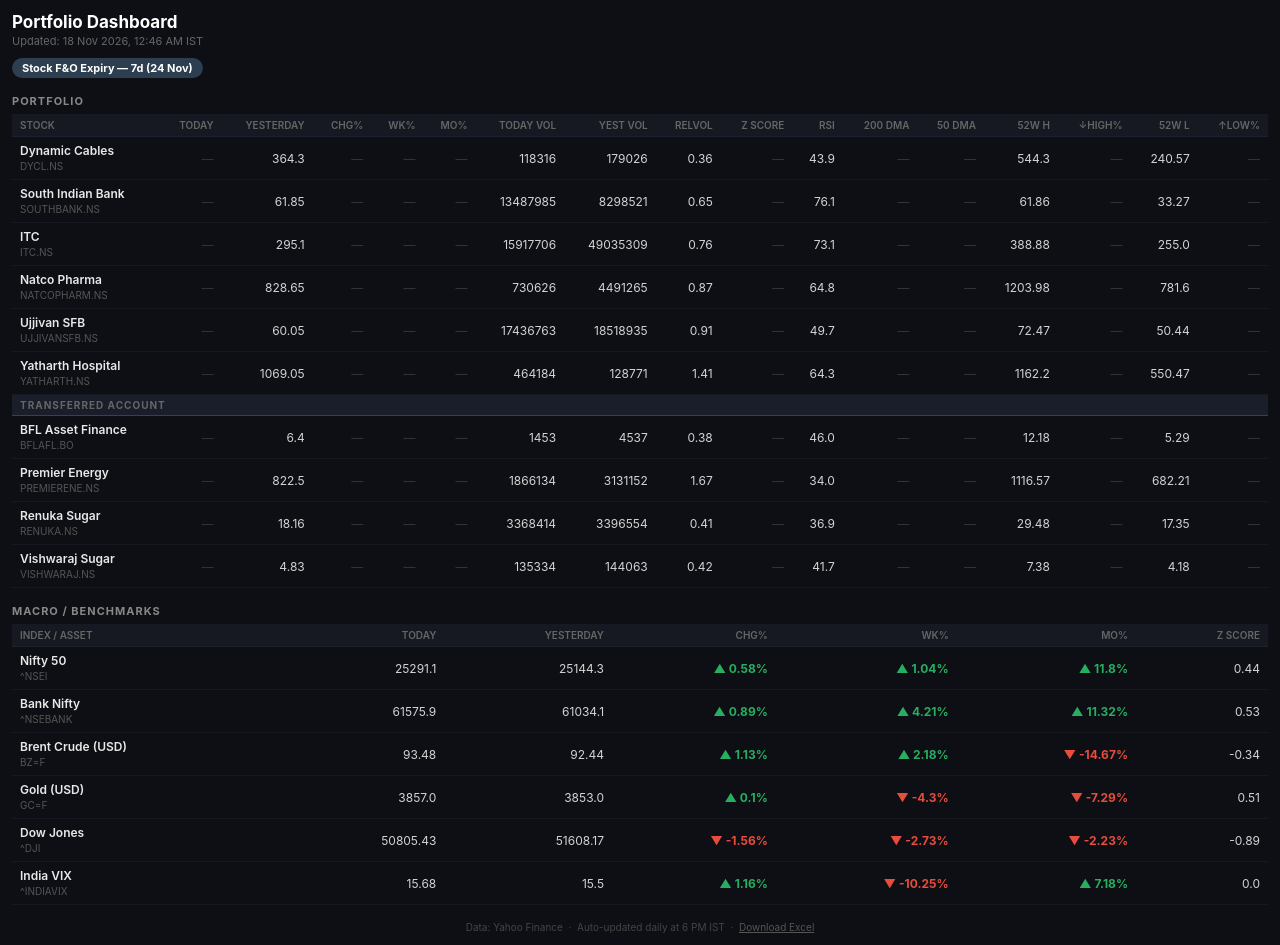
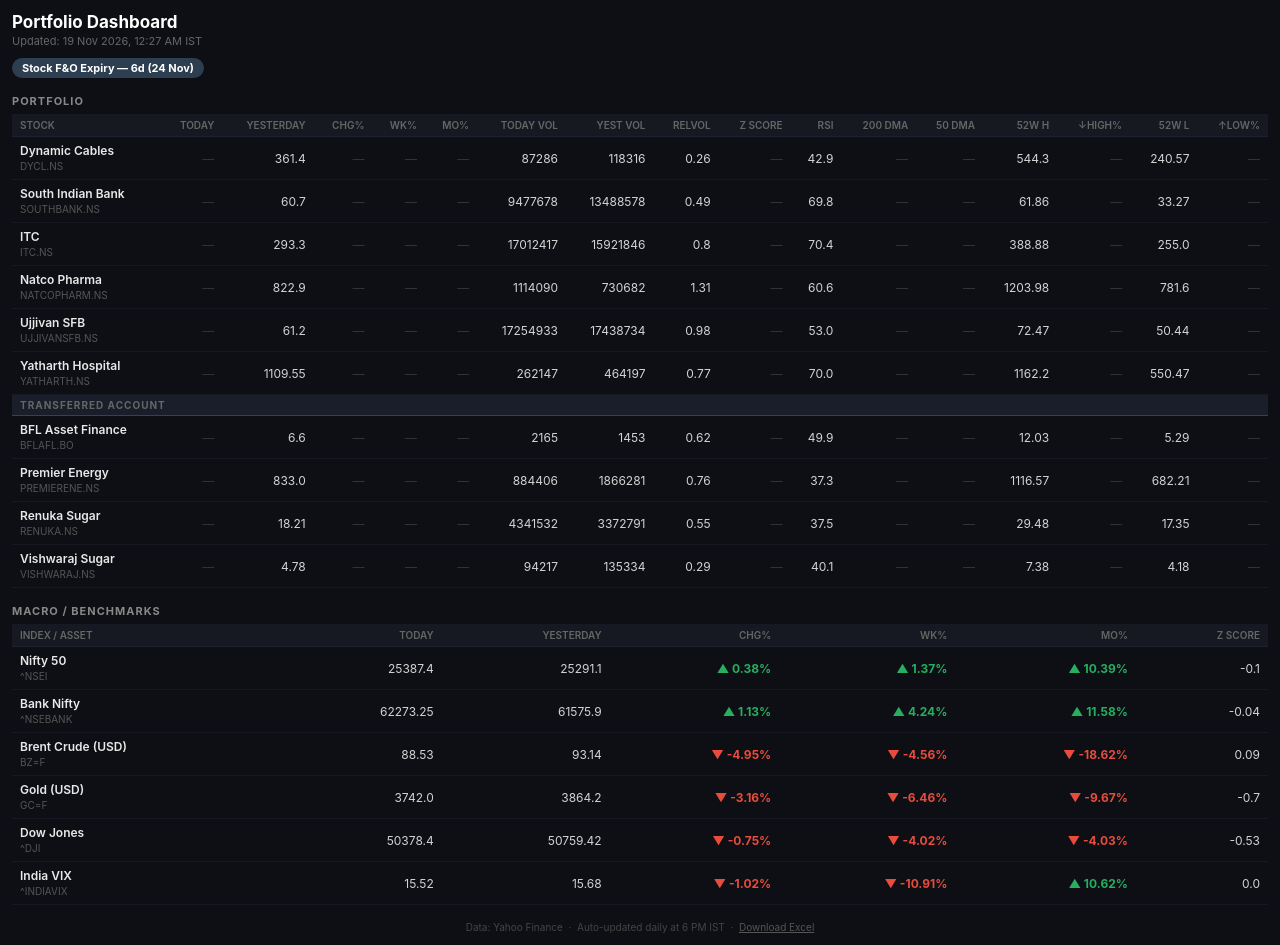
Before and after one commit to sams3011/portfolio-tracker, a plain HTML site: page docs/dashboard.html in a window 1280 px wide. Drawn offline with Linux system fonts and the light colour scheme.

Commit message:
chore: daily portfolio update 2026-11-18 [skip ci]

```diff
--- a/docs/dashboard.html
+++ b/docs/dashboard.html
@@ -39,9 +39,9 @@
 </head>
 <body>
   <h1>Portfolio Dashboard</h1>
-  <div class="sub">Updated: 18 Nov 2026, 12:46 AM IST</div>
+  <div class="sub">Updated: 19 Nov 2026, 12:27 AM IST</div>
 
-  <div class="expiry-bar"><span class="badge" style="background:#2c3e50">Stock F&O Expiry — 7d (24 Nov)</span>
+  <div class="expiry-bar"><span class="badge" style="background:#2c3e50">Stock F&O Expiry — 6d (24 Nov)</span>
 </div>
 
   <div class="sec">Portfolio</div>
@@ -56,60 +56,60 @@
     <tbody>
         <tr>
           <td class="sname">Dynamic Cables<br><small>DYCL.NS</small></td>
-          <td class="na">—</td> <td>364.3</td> <td class="na">—</td>
+          <td class="na">—</td> <td>361.4</td> <td class="na">—</td>
           <td class="na">—</td> <td class="na">—</td>
-          <td>118316</td> <td>179026</td>
-          <td>0.36</td> <td class="na">—</td> <td>43.9</td>
+          <td>87286</td> <td>118316</td>
+          <td>0.26</td> <td class="na">—</td> <td>42.9</td>
           <td class="na">—</td> <td class="na">—</td>
           <td>544.3</td> <td class="na">—</td>
           <td>240.57</td> <td class="na">—</td>
         </tr>
         <tr>
           <td class="sname">South Indian Bank<br><small>SOUTHBANK.NS</small></td>
-          <td class="na">—</td> <td>61.85</td> <td class="na">—</td>
+          <td class="na">—</td> <td>60.7</td> <td class="na">—</td>
           <td class="na">—</td> <td class="na">—</td>
-          <td>13487985</td> <td>8298521</td>
-          <td>0.65</td> <td class="na">—</td> <td>76.1</td>
+          <td>9477678</td> <td>13488578</td>
+          <td>0.49</td> <td class="na">—</td> <td>69.8</td>
           <td class="na">—</td> <td class="na">—</td>
           <td>61.86</td> <td class="na">—</td>
           <td>33.27</td> <td class="na">—</td>
         </tr>
         <tr>
           <td class="sname">ITC<br><small>ITC.NS</small></td>
-          <td class="na">—</td> <td>295.1</td> <td class="na">—</td>
+          <td class="na">—</td> <td>293.3</td> <td class="na">—</td>
           <td class="na">—</td> <td class="na">—</td>
-          <td>15917706</td> <td>49035309</td>
-          <td>0.76</td> <td class="na">—</td> <td>73.1</td>
+          <td>17012417</td> <td>15921846</td>
+          <td>0.8</td> <td class="na">—</td> <td>70.4</td>
           <td class="na">—</td> <td class="na">—</td>
           <td>388.88</td> <td class="na">—</td>
           <td>255.0</td> <td class="na">—</td>
         </tr>
         <tr>
           <td class="sname">Natco Pharma<br><small>NATCOPHARM.NS</small></td>
-          <td class="na">—</td> <td>828.65</td> <td class="na">—</td>
+          <td class="na">—</td> <td>822.9</td> <td class="na">—</td>
           <td class="na">—</td> <td class="na">—</td>
-          <td>730626</td> <td>4491265</td>
-          <td>0.87</td> <td class="na">—</td> <td>64.8</td>
+          <td>1114090</td> <td>730682</td>
+          <td>1.31</td> <td class="na">—</td> <td>60.6</td>
           <td class="na">—</td> <td class="na">—</td>
           <td>1203.98</td> <td class="na">—</td>
           <td>781.6</td> <td class="na">—</td>
         </tr>
         <tr>
           <td class="sname">Ujjivan SFB<br><small>UJJIVANSFB.NS</small></td>
-          <td class="na">—</td> <td>60.05</td> <td class="na">—</td>
+          <td class="na">—</td> <td>61.2</td> <td class="na">—</td>
           <td class="na">—</td> <td class="na">—</td>
-          <td>17436763</td> <td>18518935</td>
-          <td>0.91</td> <td class="na">—</td> <td>49.7</td>
+          <td>17254933</td> <td>17438734</td>
+          <td>0.98</td> <td class="na">—</td> <td>53.0</td>
           <td class="na">—</td> <td class="na">—</td>
           <td>72.47</td> <td class="na">—</td>
           <td>50.44</td> <td class="na">—</td>
         </tr>
         <tr>
           <td class="sname">Yatharth Hospital<br><small>YATHARTH.NS</small></td>
-          <td class="na">—</td> <td>1069.05</td> <td class="na">—</td>
+          <td class="na">—</td> <td>1109.55</td> <td class="na">—</td>
           <td class="na">—</td> <td class="na">—</td>
-          <td>464184</td> <td>128771</td>
-          <td>1.41</td> <td class="na">—</td> <td>64.3</td>
+          <td>262147</td> <td>464197</td>
+          <td>0.77</td> <td class="na">—</td> <td>70.0</td>
           <td class="na">—</td> <td class="na">—</td>
           <td>1162.2</td> <td class="na">—</td>
           <td>550.47</td> <td class="na">—</td>
@@ -119,40 +119,40 @@
         </tr>
         <tr>
           <td class="sname">BFL Asset Finance<br><small>BFLAFL.BO</small></td>
-          <td class="na">—</td> <td>6.4</td> <td class="na">—</td>
+          <td class="na">—</td> <td>6.6</td> <td class="na">—</td>
           <td class="na">—</td> <td class="na">—</td>
-          <td>1453</td> <td>4537</td>
-          <td>0.38</td> <td class="na">—</td> <td>46.0</td>
+          <td>2165</td> <td>1453</td>
+          <td>0.62</td> <td class="na">—</td> <td>49.9</td>
           <td class="na">—</td> <td class="na">—</td>
-          <td>12.18</td> <td class="na">—</td>
+          <td>12.03</td> <td class="na">—</td>
           <td>5.29</td> <td class="na">—</td>
         </tr>
         <tr>
           <td class="sname">Premier Energy<br><small>PREMIERENE.NS</small></td>
-          <td class="na">—</td> <td>822.5</td> <td class="na">—</td>
+          <td class="na">—</td> <td>833.0</td> <td class="na">—</td>
           <td class="na">—</td> <td class="na">—</td>
-          <td>1866134</td> <td>3131152</td>
-          <td>1.67</td> <td class="na">—</td> <td>34.0</td>
+          <td>884406</td> <td>1866281</td>
+          <td>0.76</td> <td class="na">—</td> <td>37.3</td>
           <td class="na">—</td> <td class="na">—</td>
           <td>1116.57</td> <td class="na">—</td>
           <td>682.21</td> <td class="na">—</td>
         </tr>
         <tr>
           <td class="sname">Renuka Sugar<br><small>RENUKA.NS</small></td>
-          <td class="na">—</td> <td>18.16</td> <td class="na">—</td>
+          <td class="na">—</td> <td>18.21</td> <td class="na">—</td>
           <td class="na">—</td> <td class="na">—</td>
-          <td>3368414</td> <td>3396554</td>
-          <td>0.41</td> <td class="na">—</td> <td>36.9</td>
+          <td>4341532</td> <td>3372791</td>
+          <td>0.55</td> <td class="na">—</td> <td>37.5</td>
           <td class="na">—</td> <td class="na">—</td>
           <td>29.48</td> <td class="na">—</td>
           <td>17.35</td> <td class="na">—</td>
         </tr>
         <tr>
           <td class="sname">Vishwaraj Sugar<br><small>VISHWARAJ.NS</small></td>
-          <td class="na">—</td> <td>4.83</td> <td class="na">—</td>
+          <td class="na">—</td> <td>4.78</td> <td class="na">—</td>
           <td class="na">—</td> <td class="na">—</td>
-          <td>135334</td> <td>144063</td>
-          <td>0.42</td> <td class="na">—</td> <td>41.7</td>
+          <td>94217</td> <td>135334</td>
+          <td>0.29</td> <td class="na">—</td> <td>40.1</td>
           <td class="na">—</td> <td class="na">—</td>
           <td>7.38</td> <td class="na">—</td>
           <td>4.18</td> <td class="na">—</td>
@@ -168,38 +168,38 @@
     <tbody>
         <tr>
           <td class="sname">Nifty 50<br><small>^NSEI</small></td>
-          <td>25291.1</td> <td>25144.3</td> <td class="pos">▲&nbsp;0.58%</td>
-          <td class="pos">▲&nbsp;1.04%</td> <td class="pos">▲&nbsp;11.8%</td>
-          <td>0.44</td>
+          <td>25387.4</td> <td>25291.1</td> <td class="pos">▲&nbsp;0.38%</td>
+          <td class="pos">▲&nbsp;1.37%</td> <td class="pos">▲&nbsp;10.39%</td>
+          <td>-0.1</td>
         </tr>
         <tr>
           <td class="sname">Bank Nifty<br><small>^NSEBANK</small></td>
-          <td>61575.9</td> <td>61034.1</td> <td class="pos">▲&nbsp;0.89%</td>
-          <td class="pos">▲&nbsp;4.21%</td> <td class="pos">▲&nbsp;11.32%</td>
-          <td>0.53</td>
+          <td>62273.25</td> <td>61575.9</td> <td class="pos">▲&nbsp;1.13%</td>
+          <td class="pos">▲&nbsp;4.24%</td> <td class="pos">▲&nbsp;11.58%</td>
+          <td>-0.04</td>
         </tr>
         <tr>
           <td class="sname">Brent Crude (USD)<br><small>BZ=F</small></td>
-          <td>93.48</td> <td>92.44</td> <td class="pos">▲&nbsp;1.13%</td>
-          <td class="pos">▲&nbsp;2.18%</td> <td class="neg">▼&nbsp;-14.67%</td>
-          <td>-0.34</td>
+          <td>88.53</td> <td>93.14</td> <td class="neg">▼&nbsp;-4.95%</td>
+          <td class="neg">▼&nbsp;-4.56%</td> <td class="neg">▼&nbsp;-18.62%</td>
+          <td>0.09</td>
         </tr>
         <tr>
           <td class="sname">Gold (USD)<br><small>GC=F</small></td>
-          <td>3857.0</td> <td>3853.0</td> <td class="pos">▲&nbsp;0.1%</td>
-          <td class="neg">▼&nbsp;-4.3%</td> <td class="neg">▼&nbsp;-7.29%</td>
-          <td>0.51</td>
+          <td>3742.0</td> <td>3864.2</td> <td class="neg">▼&nbsp;-3.16%</td>
+          <td class="neg">▼&nbsp;-6.46%</td> <td class="neg">▼&nbsp;-9.67%</td>
+          <td>-0.7</td>
         </tr>
         <tr>
           <td class="sname">Dow Jones<br><small>^DJI</small></td>
-          <td>50805.43</td> <td>51608.17</td> <td class="neg">▼&nbsp;-1.56%</td>
-          <td class="neg">▼&nbsp;-2.73%</td> <td class="neg">▼&nbsp;-2.23%</td>
-          <td>-0.89</td>
+          <td>50378.4</td> <td>50759.42</td> <td class="neg">▼&nbsp;-0.75%</td>
+          <td class="neg">▼&nbsp;-4.02%</td> <td class="neg">▼&nbsp;-4.03%</td>
+          <td>-0.53</td>
         </tr>
         <tr>
           <td class="sname">India VIX<br><small>^INDIAVIX</small></td>
-          <td>15.68</td> <td>15.5</td> <td class="pos">▲&nbsp;1.16%</td>
-          <td class="neg">▼&nbsp;-10.25%</td> <td class="pos">▲&nbsp;7.18%</td>
+          <td>15.52</td> <td>15.68</td> <td class="neg">▼&nbsp;-1.02%</td>
+          <td class="neg">▼&nbsp;-10.91%</td> <td class="pos">▲&nbsp;10.62%</td>
           <td>0.0</td>
         </tr></tbody>
   </table></div>
```
Also changed, not shown: 1 other file.
